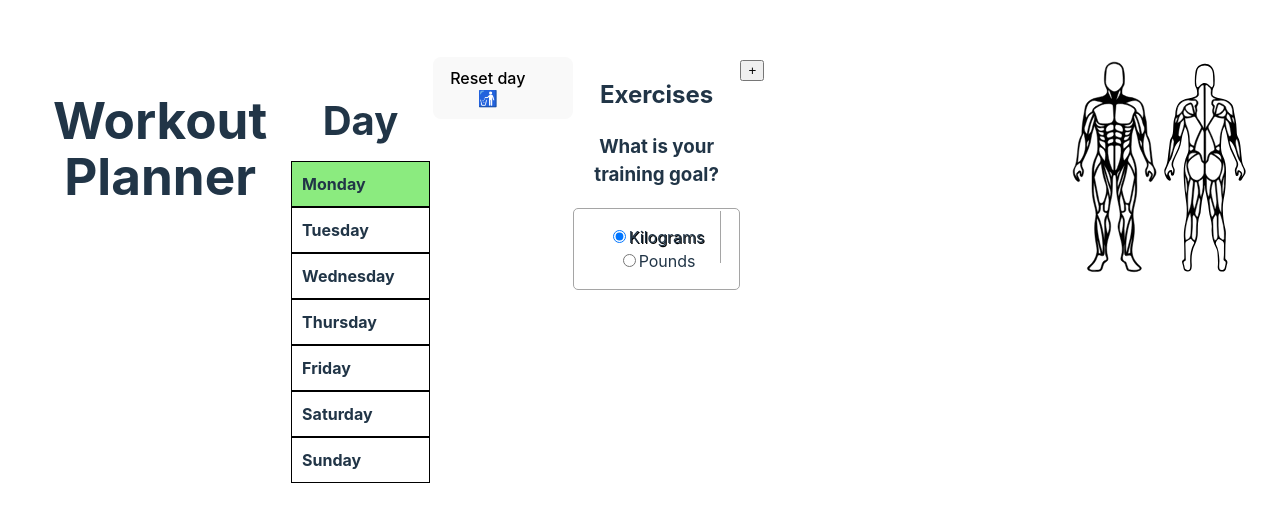
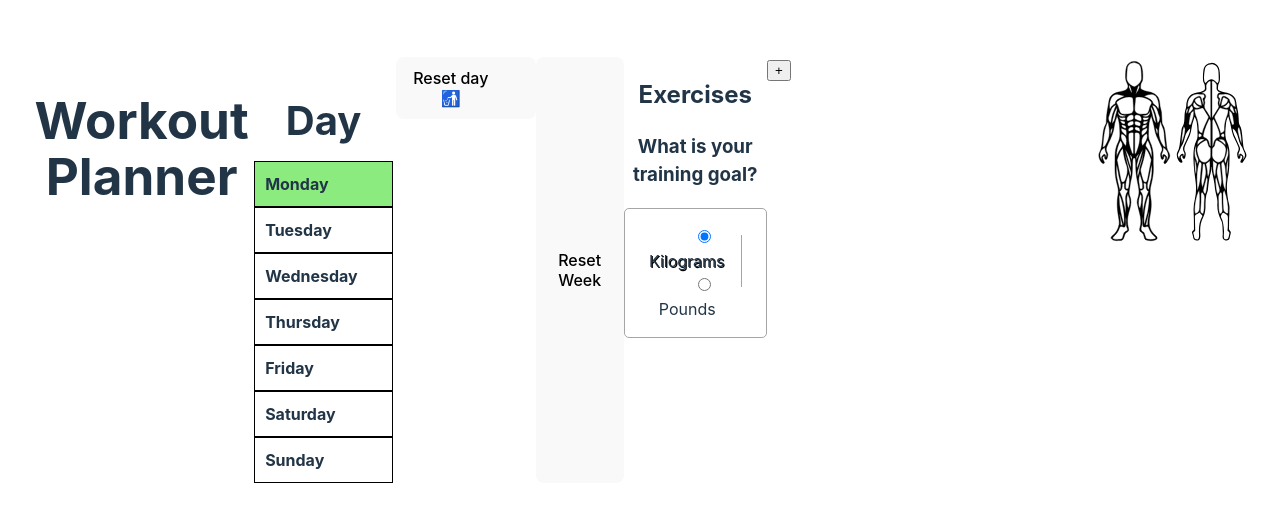
Before and after one commit to simon-s-99/workout-planner, a React (Vite) app: page / in a window 1280 px wide. Shown: the part 130-652 px from the top of the page. Built offline with nearby package versions, Linux system fonts and the light colour scheme.

Commit message:
Added base structure

```diff
--- a/src/App.tsx
+++ b/src/App.tsx
@@ -9,6 +9,7 @@ import PieChart from "./components/PieChart";
 import MuscleAnatomyChart from "./components/MuscleAnatomyChart";
 import UnitsPicker from "./components/UnitsPicker";
 import ClearDay from "./components/ClearDay";
+import ResetProgress from "./components/ResetProgress";
 
 const App: React.FC = () => {
   const [weightUnit, setWeightUnit] = useState<Unit>("kilograms");
@@ -70,6 +71,7 @@ const App: React.FC = () => {
         setSelectedWeekday={setSelectedWeekday}
       />
       <ClearDay getExerciseData={getExerciseData} />
+      <ResetProgress getExerciseData={getExerciseData} />
 
       <Exercise
         weightUnit={weightUnit}
--- a/src/components/ResetProgress.tsx
+++ b/src/components/ResetProgress.tsx
@@ -0,0 +1,38 @@
+import React from "react";
+import { useLocalStorageRead } from "../hooks/useLocalStorageRead";
+import { useLocalStorageOverwrite } from "../hooks/useLocalStorageOverwrite";
+import type { ExerciseObject, Weekday } from "../types";
+
+interface ResetProgressProps {
+  selectedWeekday: Weekday;
+  onResetComplete: () => void;
+  getExerciseData: () => void;
+}
+
+const ResetProgress: React.FC<ResetProgressProps> = ({
+  selectedWeekday,
+  onResetComplete,
+}) => {
+  const handleReset = () => {
+    // Read the exercises from local storage for the selected weekday
+    let exercises: ExerciseObject[] = useLocalStorageRead(selectedWeekday);
+
+    // Iterate through all exercises and sets, untoggling completed sets
+    const updatedExercises = exercises.map((exercise) => ({
+      ...exercise,
+      sets: exercise.sets.map((set) => ({ ...set, completed: false })),
+    }));
+
+    //Overwrite the local storage with the updated list of exercises
+    useLocalStorageOverwrite(
+      new Map<Weekday, ExerciseObject[]>([[selectedWeekday, updatedExercises]])
+    );
+
+    //Call the onResetComplete callback to trigger any necessary updates or refreshes
+    onResetComplete();
+  };
+
+  return <button onClick={handleReset}>Reset Week</button>;
+};
+
+export default ResetProgress;
```
